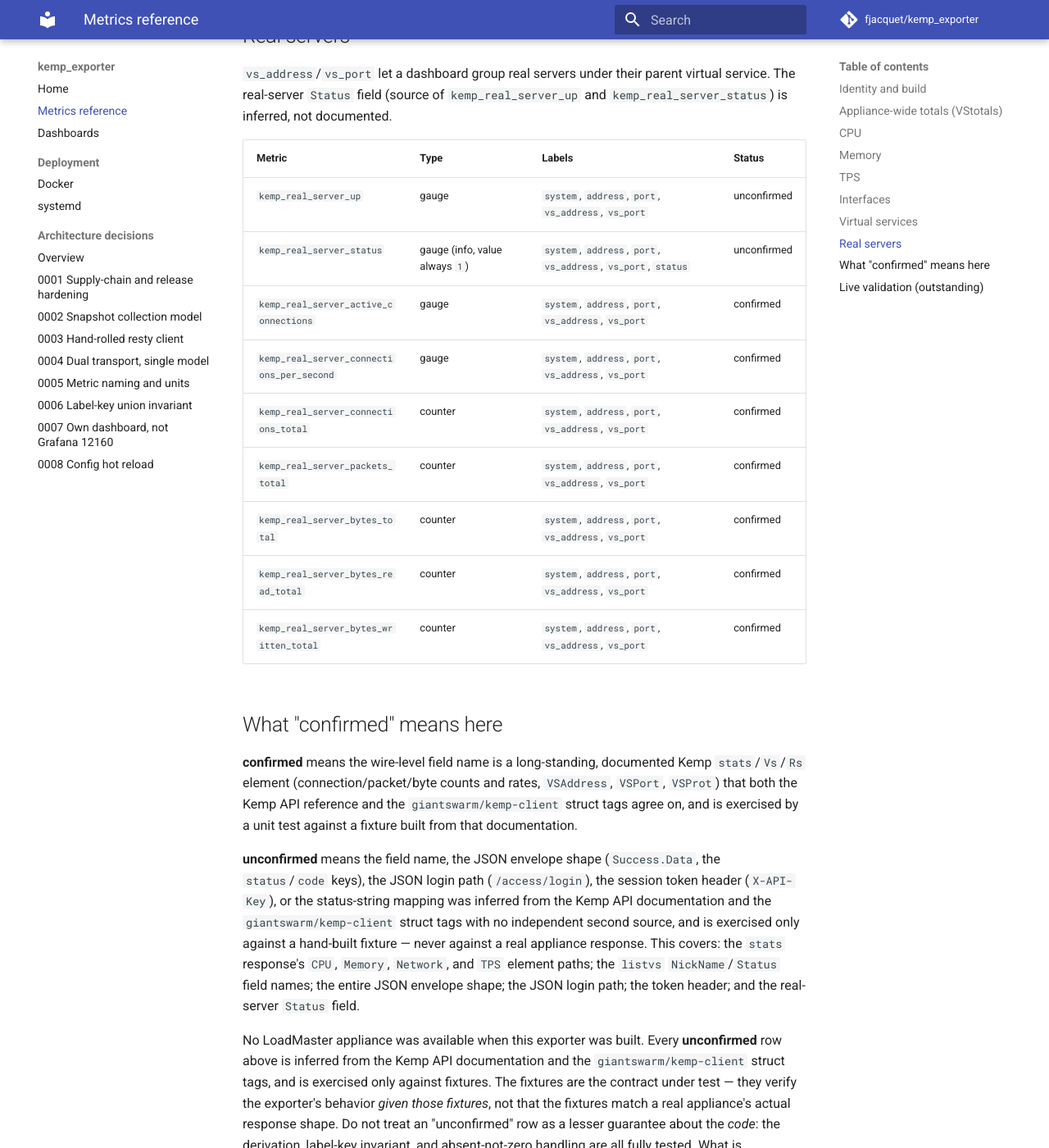
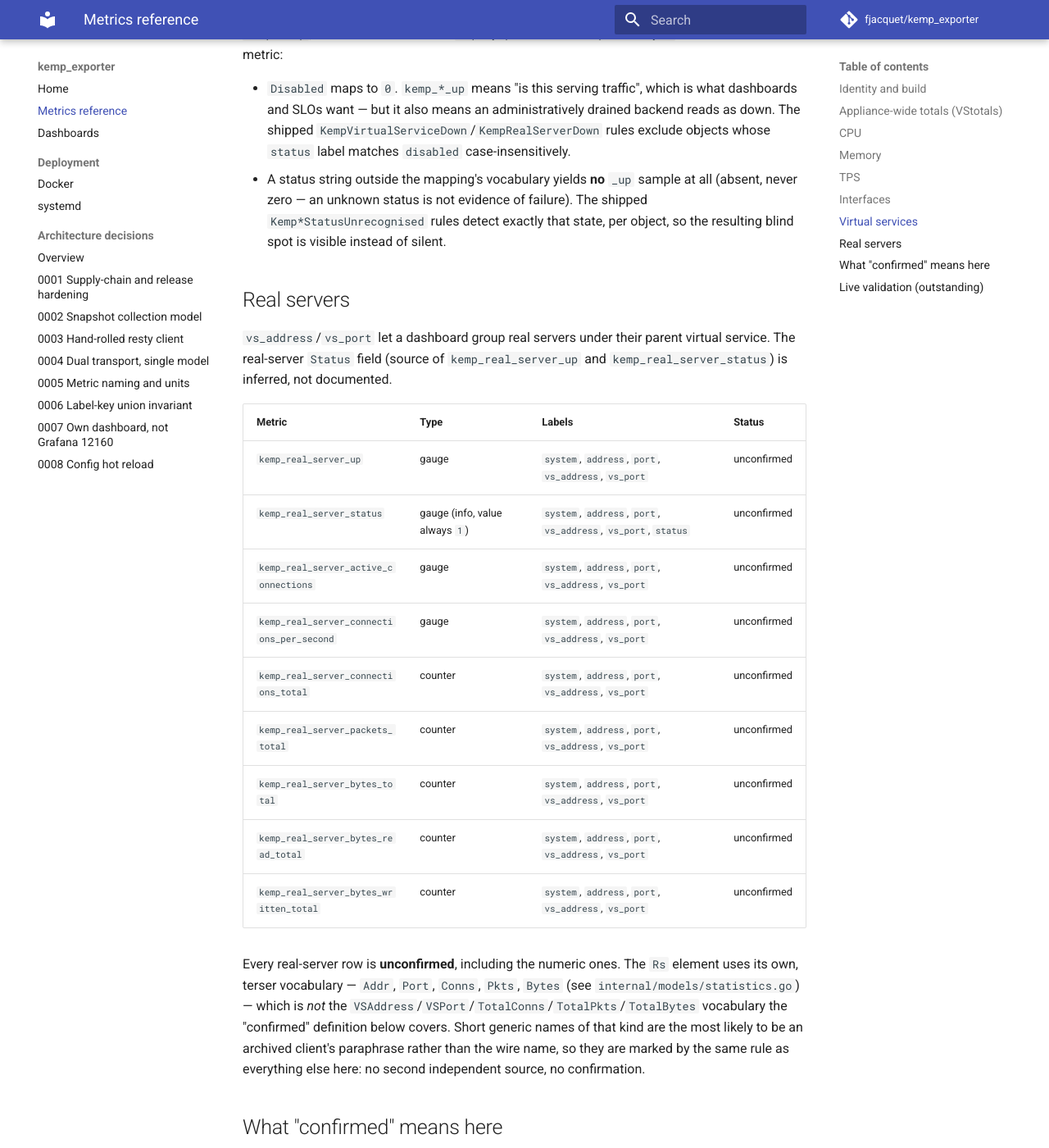
Before and after one commit to fjacquet/kemp_exporter, an MkDocs documentation site: the page built from docs/metrics.md, in a window 1280 px wide and 1400 px high, scrolled down 3647 px. Shown: the whole window at 82% size. Built offline with MkDocs 1.6.1 and Material for MkDocs 9.7.7, drawn with Linux system fonts in a browser that asks for light colours; comment, search, counter and statistics services are not loaded; some of the changed text lies outside the part shown.

Commit message:
fix(rules): per-object blind-spot alerts, drain-aware Down alerts, honest comments
C2: an appliance status string outside statusToUp's vocabulary yields no _up
sample while _status is still emitted, so a down object was invisible to every
alert -- including the companion written to catch blind spots, whose on(system)
join is satisfied by any sibling with a recognised status. Add
Kemp{VirtualService,RealServer}StatusUnrecognised, joining on the full identity
label set, so the gap fires per object and names the string to add.

I8: kemp_*_up keeps meaning "is this serving traffic" (derivations.go untouched);
the Down alerts now exclude objects whose raw status label matches disabled
case-insensitively, so a planned drain no longer pages at critical severity.

I6: KempRealServerMetricMissing fires permanently against the response shape the
project models -- no real-server Status field name has ever been observed. Moved
to kemp.rules.unconfirmed.yml and unmounted from both demo stacks, which now
mount kemp.rules.yml by name rather than the whole directory.

I7: the "which is what every appliance observed so far reports" clause claimed
field evidence that does not exist; restated as vendor-doc/archived-fixture
provenance, unverified against hardware.

Docs: real-server numeric rows flipped to unconfirmed (the Rs element's terse
Addr/Port/Conns/Pkts/Bytes vocabulary is outside the doc's own definition of
"confirmed"), and the two statusToUp consequences documented.

Adds promtool unit tests for the new expressions
(promtool test rules deploy/prometheus/tests/kemp.rules_test.yml); verified by
mutation that reverting either fix turns them red.

Co-Authored-By: Claude Opus 5 (1M context) <noreply@anthropic.com>
Claude-Session: https://claude.ai/code/session_01T5H5oQZLRDoaGtrVXGfqLh

```diff
--- a/docker-compose.ghcr.yml
+++ b/docker-compose.ghcr.yml
@@ -34,7 +34,9 @@ services:
       - "9090:9090"
     volumes:
       - ./prometheus.yml:/etc/prometheus/prometheus.yml:ro
-      - ./deploy/prometheus:/etc/prometheus/rules:ro
+      # kemp.rules.yml only, by name: kemp.rules.unconfirmed.yml in the same
+      # directory is expected to fire until hardware confirms its wire contract.
+      - ./deploy/prometheus/kemp.rules.yml:/etc/prometheus/rules/kemp.rules.yml:ro
     depends_on:
       - kemp_exporter
     restart: unless-stopped
--- a/docker-compose.yml
+++ b/docker-compose.yml
@@ -43,7 +43,9 @@ services:
       - "9090:9090"
     volumes:
       - ./prometheus.yml:/etc/prometheus/prometheus.yml:ro
-      - ./deploy/prometheus:/etc/prometheus/rules:ro
+      # kemp.rules.yml only, by name: kemp.rules.unconfirmed.yml in the same
+      # directory is expected to fire until hardware confirms its wire contract.
+      - ./deploy/prometheus/kemp.rules.yml:/etc/prometheus/rules/kemp.rules.yml:ro
     depends_on:
       - kemp_exporter
     restart: unless-stopped
--- a/docs/metrics.md
+++ b/docs/metrics.md
@@ -114,6 +114,19 @@ both derive from `listvs`'s `Status` field (via `statusToUp` in
 `internal/kemp/derivations.go`), and the `listvs` `Status` field name is itself
 inferred rather than documented.
 
+Two consequences of `statusToUp`'s mapping are worth knowing before writing
+alerts on `kemp_*_up`, and both are handled in `deploy/prometheus/kemp.rules.yml`
+rather than in the metric:
+
+- `Disabled` maps to `0`. `kemp_*_up` means "is this serving traffic", which is
+  what dashboards and SLOs want — but it also means an administratively drained
+  backend reads as down. The shipped `KempVirtualServiceDown`/`KempRealServerDown`
+  rules exclude objects whose `status` label matches `disabled` case-insensitively.
+- A status string outside the mapping's vocabulary yields **no** `_up` sample at
+  all (absent, never zero — an unknown status is not evidence of failure). The
+  shipped `Kemp*StatusUnrecognised` rules detect exactly that state, per object,
+  so the resulting blind spot is visible instead of silent.
+
 ## Real servers
 
 `vs_address`/`vs_port` let a dashboard group real servers under their parent
@@ -124,13 +137,22 @@ and `kemp_real_server_status`) is inferred, not documented.
 |---|---|---|---|
 | `kemp_real_server_up` | gauge | `system`, `address`, `port`, `vs_address`, `vs_port` | unconfirmed |
 | `kemp_real_server_status` | gauge (info, value always `1`) | `system`, `address`, `port`, `vs_address`, `vs_port`, `status` | unconfirmed |
-| `kemp_real_server_active_connections` | gauge | `system`, `address`, `port`, `vs_address`, `vs_port` | confirmed |
-| `kemp_real_server_connections_per_second` | gauge | `system`, `address`, `port`, `vs_address`, `vs_port` | confirmed |
-| `kemp_real_server_connections_total` | counter | `system`, `address`, `port`, `vs_address`, `vs_port` | confirmed |
-| `kemp_real_server_packets_total` | counter | `system`, `address`, `port`, `vs_address`, `vs_port` | confirmed |
-| `kemp_real_server_bytes_total` | counter | `system`, `address`, `port`, `vs_address`, `vs_port` | confirmed |
-| `kemp_real_server_bytes_read_total` | counter | `system`, `address`, `port`, `vs_address`, `vs_port` | confirmed |
-| `kemp_real_server_bytes_written_total` | counter | `system`, `address`, `port`, `vs_address`, `vs_port` | confirmed |
+| `kemp_real_server_active_connections` | gauge | `system`, `address`, `port`, `vs_address`, `vs_port` | unconfirmed |
+| `kemp_real_server_connections_per_second` | gauge | `system`, `address`, `port`, `vs_address`, `vs_port` | unconfirmed |
+| `kemp_real_server_connections_total` | counter | `system`, `address`, `port`, `vs_address`, `vs_port` | unconfirmed |
+| `kemp_real_server_packets_total` | counter | `system`, `address`, `port`, `vs_address`, `vs_port` | unconfirmed |
+| `kemp_real_server_bytes_total` | counter | `system`, `address`, `port`, `vs_address`, `vs_port` | unconfirmed |
+| `kemp_real_server_bytes_read_total` | counter | `system`, `address`, `port`, `vs_address`, `vs_port` | unconfirmed |
+| `kemp_real_server_bytes_written_total` | counter | `system`, `address`, `port`, `vs_address`, `vs_port` | unconfirmed |
+
+Every real-server row is **unconfirmed**, including the numeric ones. The `Rs`
+element uses its own, terser vocabulary — `Addr`, `Port`, `Conns`, `Pkts`,
+`Bytes` (see `internal/models/statistics.go`) — which is *not* the
+`VSAddress`/`VSPort`/`TotalConns`/`TotalPkts`/`TotalBytes` vocabulary the
+"confirmed" definition below covers. Short generic names of that kind are the
+most likely to be an archived client's paraphrase rather than the wire name, so
+they are marked by the same rule as everything else here: no second independent
+source, no confirmation.
 
 ## What "confirmed" means here
 
@@ -148,7 +170,8 @@ second source, and is exercised only against a hand-built fixture — never agai
 a real appliance response. This covers: the `stats` response's `CPU`, `Memory`,
 `Network`, and `TPS` element paths; the `listvs` `NickName`/`Status` field names;
 the entire JSON envelope shape; the JSON login path; the token header; and the
-real-server `Status` field.
+whole `Rs` element vocabulary — `Addr`, `Port`, `Conns`, `Pkts`, `Bytes` and
+`Status` — which no second source corroborates.
 
 No LoadMaster appliance was available when this exporter was built. Every
 **unconfirmed** row above is inferred from the Kemp API documentation and the
```
Also changed, not shown: 3 other files.
